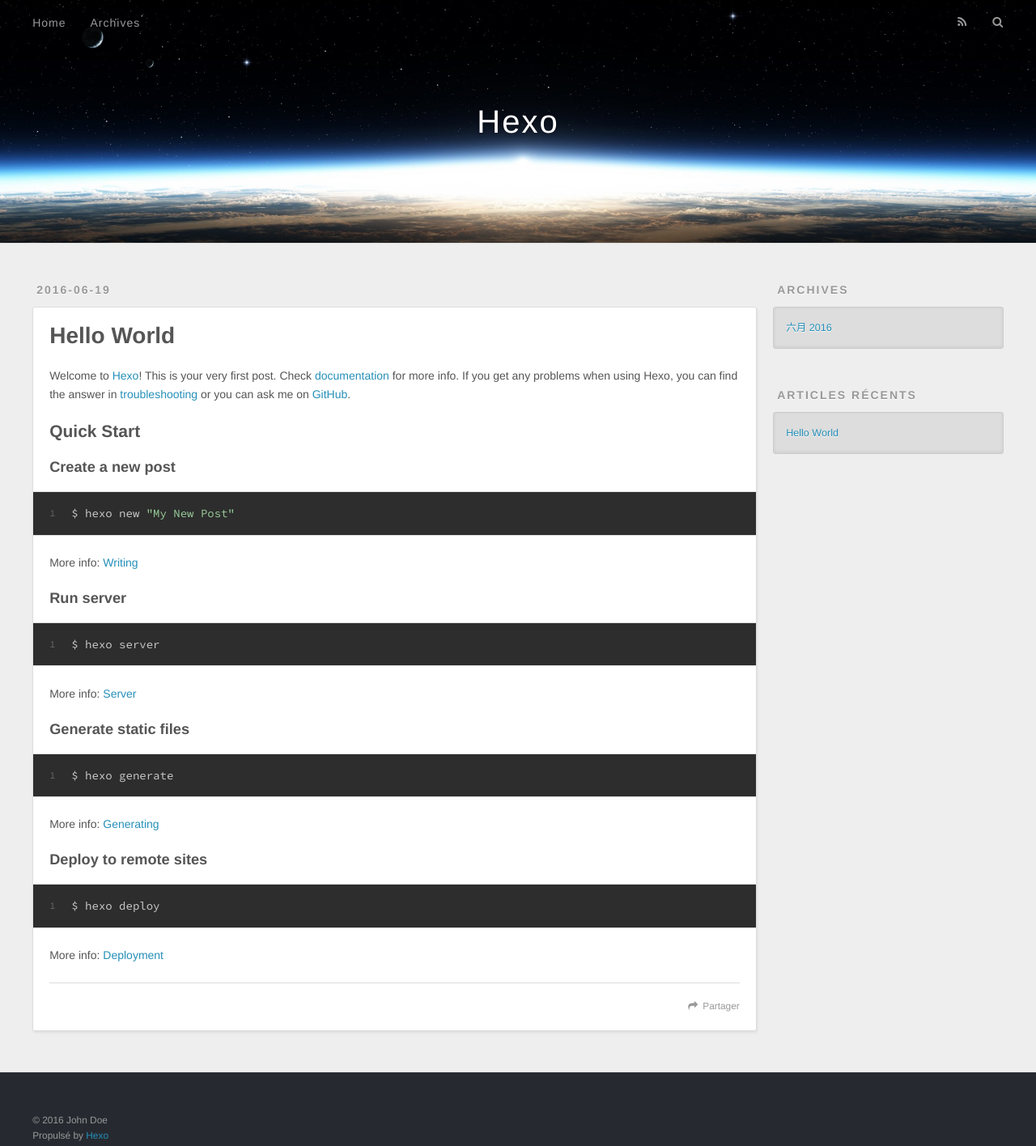
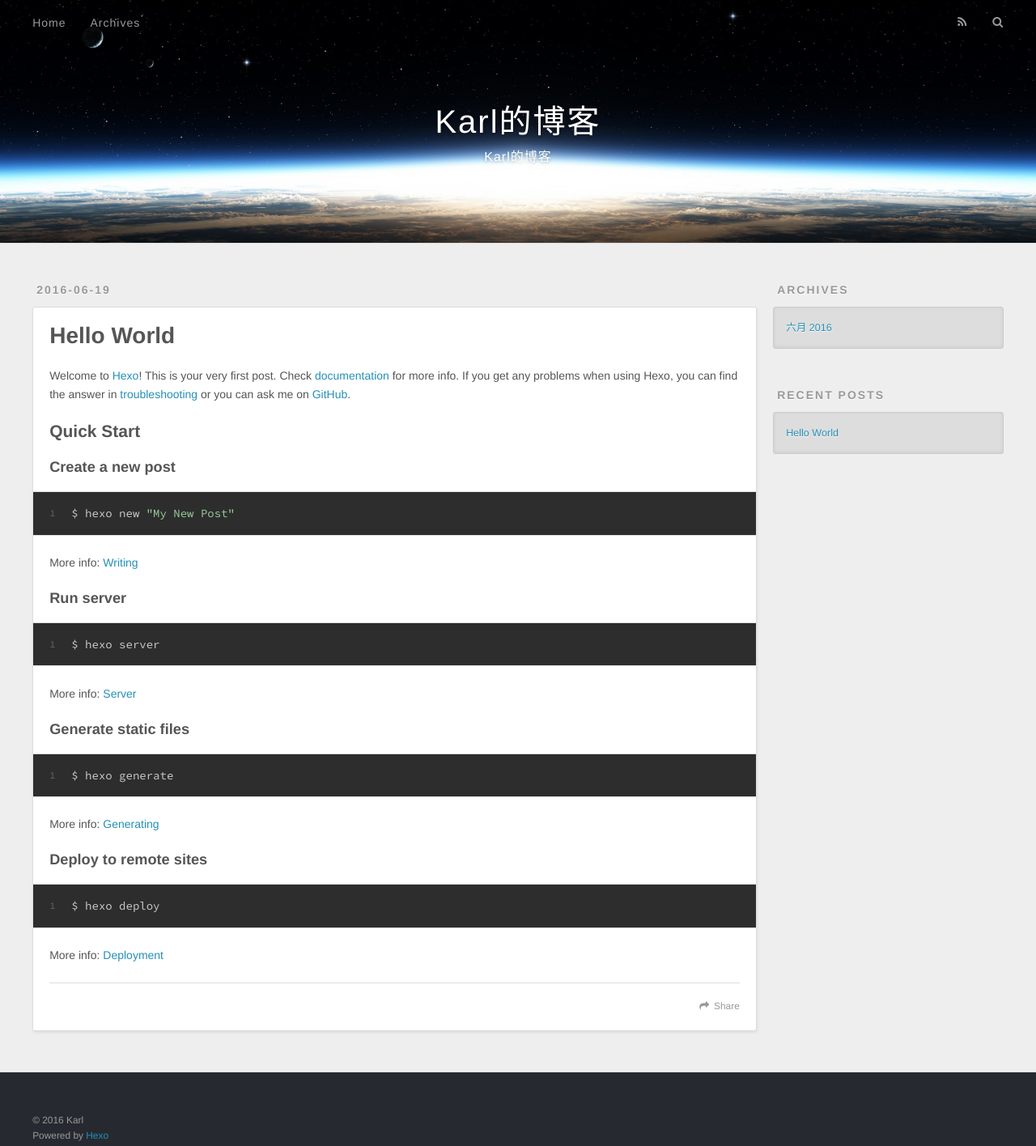
Before and after one commit to imperius314/imperius314.github.io, a plain HTML site: page index.html in a window 1280 px wide. Shown: the whole page at 81% size. Drawn offline with nearby package versions, Linux system fonts and the light colour scheme.

Commit message:
更新博客。

```diff
--- a/index.html
+++ b/index.html
@@ -3,19 +3,19 @@
 <head>
   <meta charset="utf-8">
 
-  <title>Hexo</title>
+  <title>Karl的博客</title>
   <meta name="viewport" content="width=device-width, initial-scale=1, maximum-scale=1">
-  <meta name="description">
+  <meta name="description" content="杂七杂八">
 <meta property="og:type" content="website">
-<meta property="og:title" content="Hexo">
+<meta property="og:title" content="Karl的博客">
 <meta property="og:url" content="http://blog.zhuwenbo314.cn/index.html">
-<meta property="og:site_name" content="Hexo">
-<meta property="og:description">
+<meta property="og:site_name" content="Karl的博客">
+<meta property="og:description" content="杂七杂八">
 <meta name="twitter:card" content="summary">
-<meta name="twitter:title" content="Hexo">
-<meta name="twitter:description">
+<meta name="twitter:title" content="Karl的博客">
+<meta name="twitter:description" content="杂七杂八">
 
-    <link rel="alternate" href="/atom.xml" title="Hexo" type="application/atom+xml">
+    <link rel="alternate" href="/atom.xml" title="Karl的博客" type="application/atom+xml">
 
 
     <link rel="icon" href="/favicon.png">
@@ -36,8 +36,12 @@
   <div id="header-outer" class="outer">
     <div id="header-title" class="inner">
       <h1 id="logo-wrap">
-        <a href="/" id="logo">Hexo</a>
+        <a href="/" id="logo">Karl的博客</a>
       </h1>
+
+        <h2 id="subtitle-wrap">
+          <a href="/" id="subtitle">Karl的博客</a>
+        </h2>
 
     </div>
     <div id="header-inner" class="inner">
@@ -51,9 +55,9 @@
       </nav>
       <nav id="sub-nav">
 
-          <a id="nav-rss-link" class="nav-icon" href="/atom.xml" title="Flux RSS"></a>
+          <a id="nav-rss-link" class="nav-icon" href="/atom.xml" title="RSS Feed"></a>
 
-        <a id="nav-search-btn" class="nav-icon" title="Rechercher"></a>
+        <a id="nav-search-btn" class="nav-icon" title="Search"></a>
       </nav>
       <div id="search-form-wrap">
         <form action="//google.com/search" method="get" accept-charset="UTF-8" class="search-form"><input type="search" name="q" results="0" class="search-form-input" placeholder="Search"><button type="submit" class="search-form-submit">&#xF002;</button><input type="hidden" name="sitesearch" value="http://blog.zhuwenbo314.cn"></form>
@@ -99,7 +103,7 @@
 
     </div>
     <footer class="article-footer">
-      <a data-url="http://blog.zhuwenbo314.cn/2016/06/19/hello-world/" data-id="cipm3q0yd0000gonhkm2ap5jh" class="article-share-link">Partager</a>
+      <a data-url="http://blog.zhuwenbo314.cn/2016/06/19/hello-world/" data-id="cipm3w6670000f0nh2kj6hf42" class="article-share-link">Share</a>
 
 
     </footer>
@@ -134,7 +138,7 @@
 
 
   <div class="widget-wrap">
-    <h3 class="widget-title">Articles récents</h3>
+    <h3 class="widget-title">Recent Posts</h3>
     <div class="widget">
       <ul>
 
@@ -154,8 +158,8 @@
 
   <div class="outer">
     <div id="footer-info" class="inner">
-      &copy; 2016 John Doe<br>
-      Propulsé by <a href="http://hexo.io/" target="_blank">Hexo</a>
+      &copy; 2016 Karl<br>
+      Powered by <a href="http://hexo.io/" target="_blank">Hexo</a>
     </div>
   </div>
 </footer>
```
Also changed, not shown: 2016/06/19/hello-world/index.html (+14 -10 lines), archives/2016/06/index.html (+18 -14 lines), archives/2016/index.html (+18 -14 lines), archives/index.html (+18 -14 lines).
